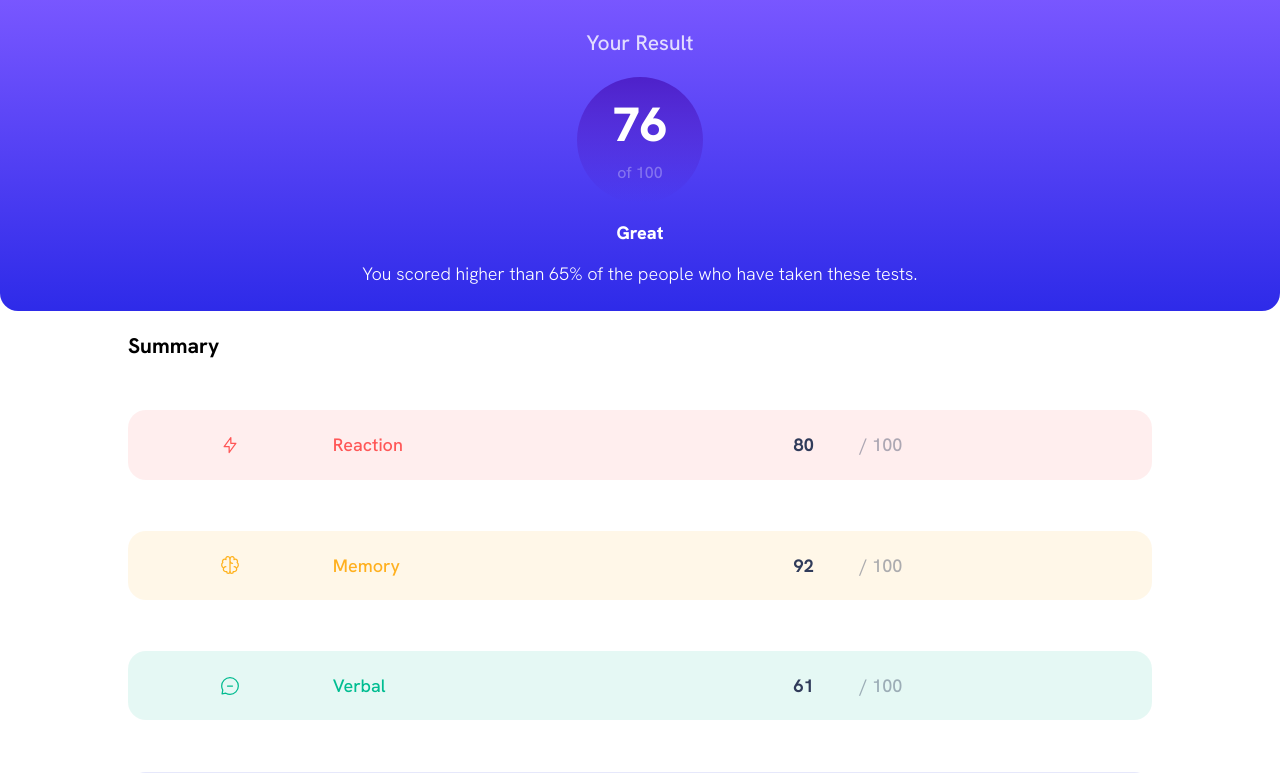
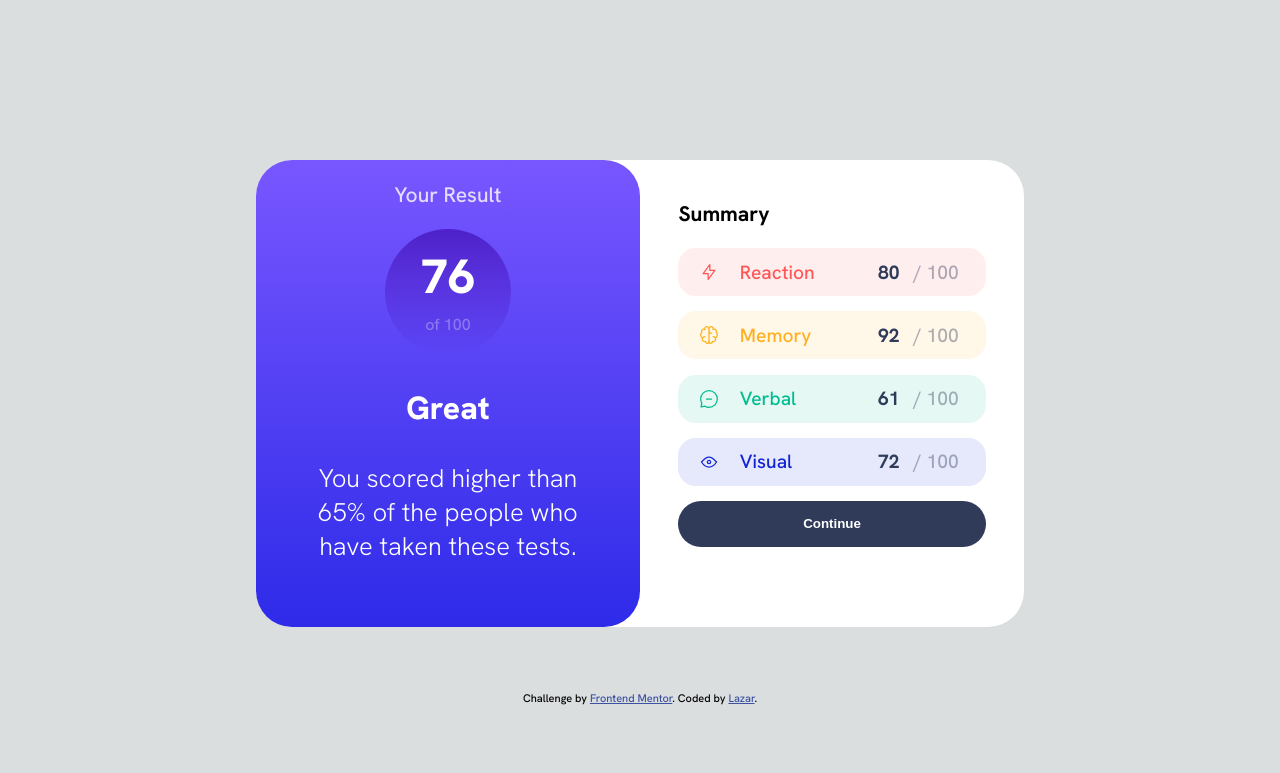
Before and after one commit to jvlazar/FrontendMentor_resultsSummaryComponent, a plain HTML site: page index.html in a window 1280 px wide. Shown: the top 773 px of the page. Drawn offline with Linux system fonts and the light colour scheme.

Commit message:
add web layout and basic responsivness

```diff
--- a/index.html
+++ b/index.html
@@ -32,7 +32,7 @@
     <div class="summary">
       <h3>Summary</h3>
       <div class="box reaction">
-        <img src="/assets/images/icon-reaction.svg">
+        <img src="./assets/images/icon-reaction.svg">
         <p class="title">
           Reaction
         </p>
@@ -49,7 +49,7 @@
 
 
       <div class="box memory">
-        <img src="/assets/images/icon-memory.svg">
+        <img src="./assets/images/icon-memory.svg">
         <p class="title">
           Memory
         </p>
@@ -65,7 +65,7 @@
 
 
       <div class="box verbal">
-        <img src="/assets/images/icon-verbal.svg">
+        <img src="./assets/images/icon-verbal.svg">
         <p class="title">
           Verbal
         </p>
@@ -81,7 +81,7 @@
 
 
       <div class="box visual">
-        <img src="/assets/images/icon-visual.svg">
+        <img src="./assets/images/icon-visual.svg">
         <p class="title">
           Visual
         </p>
@@ -97,10 +97,11 @@
       <button>Continue</button>
     </div>
 
-    <div class="attribution">
-      Challenge by <a href="https://www.frontendmentor.io?ref=challenge" target="_blank">Frontend Mentor</a>.
-      Coded by <a href="https://jvlazar.github.io/">Lazar</a>.
-    </div>
+
+  </div>
+  <div class="attribution">
+    Challenge by <a href="https://www.frontendmentor.io?ref=challenge" target="_blank">Frontend Mentor</a>.
+    Coded by <a href="https://jvlazar.github.io/">Lazar</a>.
   </div>
 </body>
 
--- a/styles.css
+++ b/styles.css
@@ -38,9 +38,7 @@ body {
 
 }
 
-.container {
-    height: 100vh;
-}
+
 
 
 .results {
@@ -65,7 +63,6 @@ body {
     height: 7em;
     border-radius: 50%;
     margin: auto;
-
     display: inline-block;
     align-items: center;
     justify-content: center;
@@ -156,10 +153,11 @@ button {
     border-style: none;
     border-radius: 2em;
     margin-bottom: 1%;
+    font-weight: 700;
 }
 
 .attribution {
-    padding-top: 5%;
+
     font-size: 11px;
     text-align: center;
 }
@@ -168,4 +166,76 @@ button {
     color: hsl(228, 45%, 44%);
 }
 
-@media (width > 500px) {}
+@media (width > 500px) {
+    body {
+        background-color: rgb(219, 222, 223);
+    }
+
+    .container {
+        background-color: white;
+        margin: 0 auto;
+        margin-top: 20vh;
+        max-width: 60%;
+        height: 50%;
+        display: grid;
+        grid-template-columns: 1fr 1fr;
+        column-gap: 0;
+        border-radius: 2em;
+    }
+
+    .results {
+        margin: 0 auto;
+        border-radius: 2em;
+        padding: 0;
+    }
+
+    .result {}
+
+    .descriptor {
+        font-size: 2.5vw;
+    }
+
+    .description {
+        font-size: 2vw;
+        padding: 0 10%;
+        padding-bottom: 10%;
+    }
+
+    .summary {
+        padding-top: 5%;
+        margin: 0 auto;
+
+    }
+
+    .box {
+        height: 10%;
+        padding: auto 0;
+
+
+    }
+
+    .box p {
+        display: flex;
+        margin-top: auto;
+        margin-bottom: auto;
+        font-size: 1.5vw;
+    }
+
+
+    button:hover {
+        background: linear-gradient(var(--light-slate-blue), var(--light-royal-blue));
+        cursor: pointer;
+    }
+
+    .attribution {
+        padding: 5%;
+        font-size: 11px;
+        text-align: center;
+    }
+
+
+
+
+
+
+}
```
